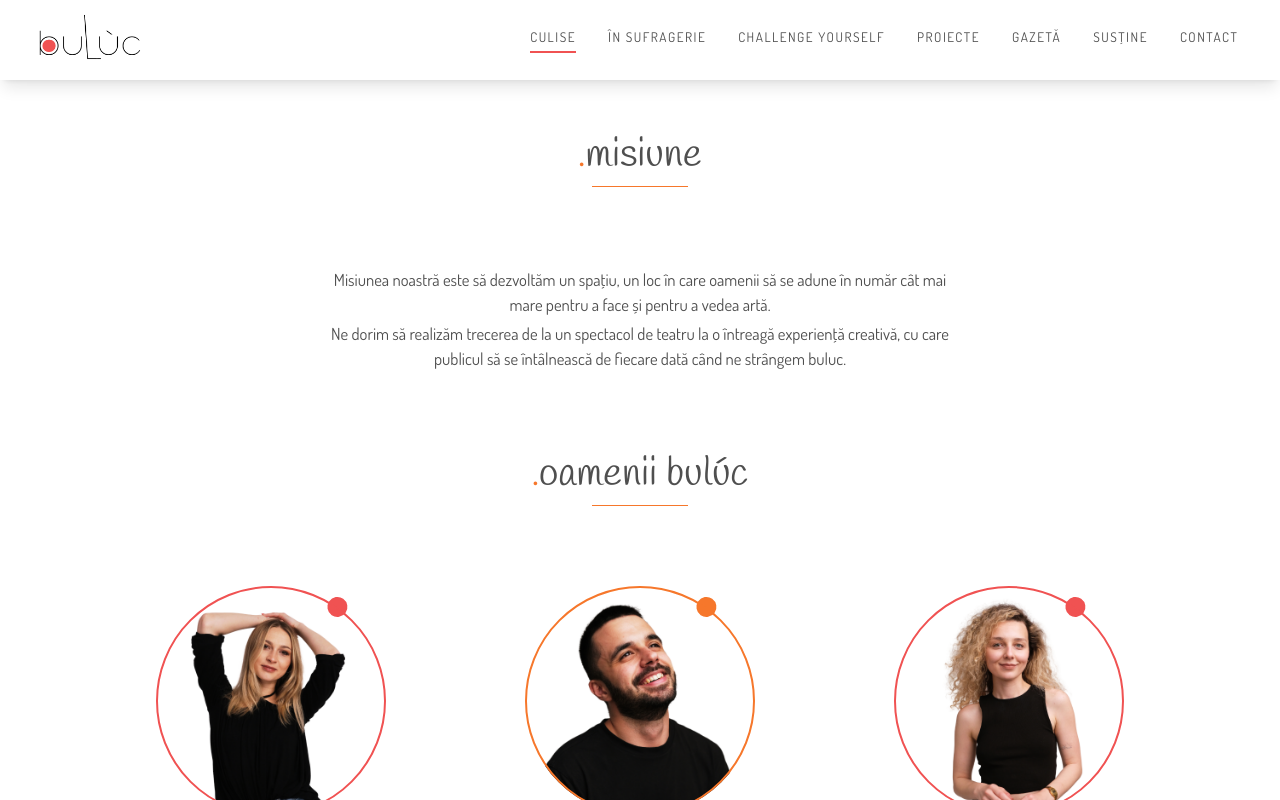
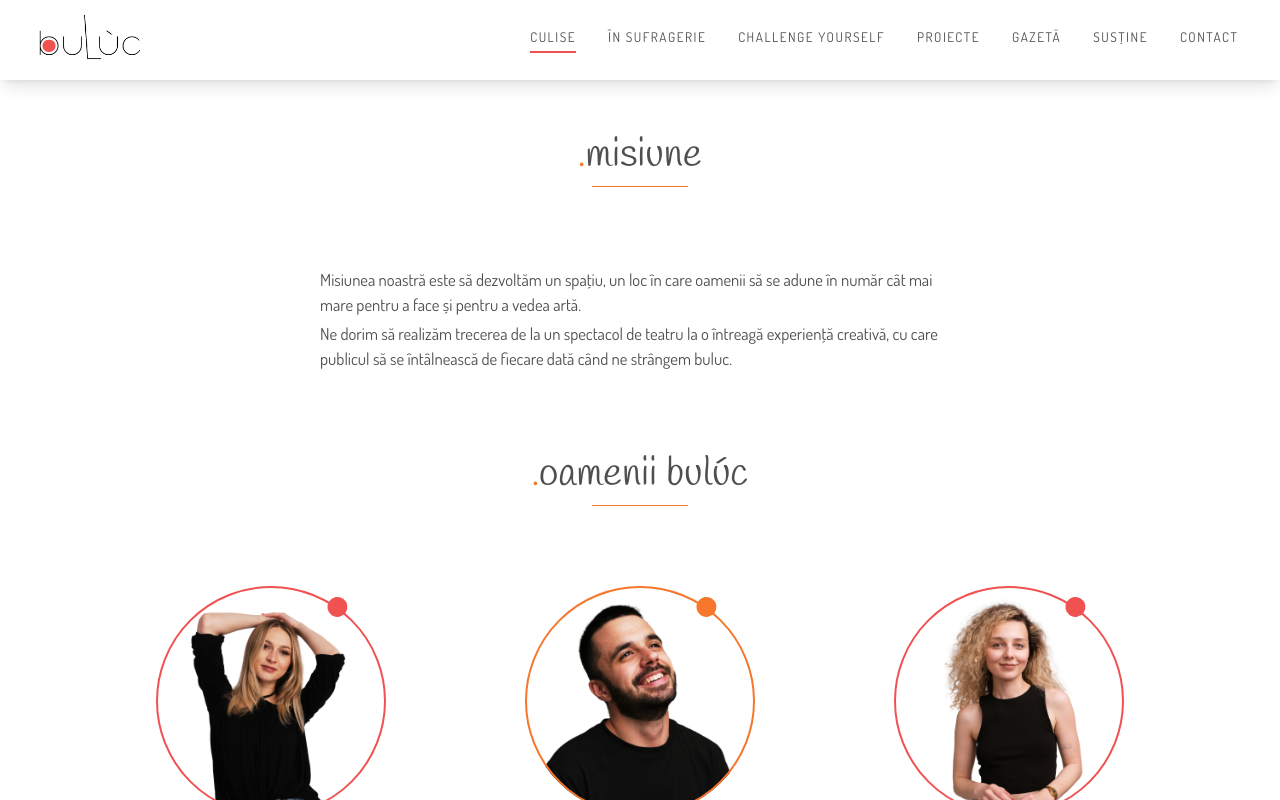
Before and after one commit to sandiflorian1/buluc, a React (Vite) app: page /culise in a window 1280 px wide. Built offline with nearby package versions, Linux system fonts and the light colour scheme.

Commit message:
Remove text-center and some text

```diff
--- a/src/pages/ChallengeYourself.tsx
+++ b/src/pages/ChallengeYourself.tsx
@@ -1,5 +1,4 @@
 import MainLayout from "../components/layouts/MainLayout";
-import { Title, Paragraph, Subtitle } from "../components/layouts";
 import TeamMemberCard from "../components/cards/TeamMemberCard";
 
 
@@ -21,14 +20,7 @@ export default function ChallengeYourself () {
             <div className="corner-circle c2 bg-white" />
           </div>
           <div>
-            <h3 className="title font-bold text-red">
-              <span className="text-orange">.</span>
-              unde & cand?
-            </h3>
 
-            <p className="mb-1 text-5xl md:text-xl font-bold"> Str. Madrid nr.4 (zona Dorobanți) - Buluc </p>
-            <p className="mb-1 text-5xl md:text-xl font-bold"> În fiecare LUNI </p>
-            <p className="mb-1 text-5xl md:text-xl font-bold"> de la 18:30 - 20:00 </p>
           </div>
 
 					<img
--- a/src/pages/Despre.tsx
+++ b/src/pages/Despre.tsx
@@ -14,9 +14,9 @@ const MisiuneSection: React.FC = ({ ref }: any) => {
   return (
     <div className="misiune">
       <div className="flex flex-col md:flex-row mx-auto py-8 md:py-8" style={{ maxWidth: '50vw' }}>
-        <div className="flex flex-col text-center text-misiune">
-          <p className="mb-1 text-5xl md:text-xl text-center">Misiunea noastră este să dezvoltăm un spațiu, un loc în care oamenii să se adune în număr cât mai mare pentru a face și pentru a vedea artă.</p>
-          <p className="mb-1 text-5xl md:text-xl text-center">Ne dorim să realizăm trecerea de la un spectacol de teatru la o întreagă experiență creativă, cu care publicul să se întâlnească de fiecare dată când ne strângem buluc.</p>
+        <div className="flex flex-col text-misiune">
+          <p className="mb-1 text-5xl md:text-xl">Misiunea noastră este să dezvoltăm un spațiu, un loc în care oamenii să se adune în număr cât mai mare pentru a face și pentru a vedea artă.</p>
+          <p className="mb-1 text-5xl md:text-xl">Ne dorim să realizăm trecerea de la un spectacol de teatru la o întreagă experiență creativă, cu care publicul să se întâlnească de fiecare dată când ne strângem buluc.</p>
         </div>
       </div>
     </div>
@@ -30,8 +30,8 @@ const LocatieSection: React.FC = () => {
         <img className="mx-auto mb-4 maini" src={IMAGES.sufrageria} loading="lazy" alt="locatie" />
 
         <div className="flex flex-col md:flex-row mx-auto pb-8 md:pb-8" style={{ maxWidth: '60vw' }}>
-          <div className="flex flex-col text-center text-misiune">
-            <p className="mb-1 text-5xl md:text-xl text-center">Ne strângem buluc într-o casă cu trăsături burgheze din inima Capitalei amplasată în zona Dorobanți într-o vilă interbelică din anul 1920. Un loc care te duce înapoi în timp doar de la primii pași făcuți în casă. Un spațiu care îmbină elemente pline de istorie și tradiție: plafon înalt, ferestre mari care permit luminii naturale să pătrundă în încăperi & pardoseli care răsună. Locul nostru de joacă cu o atmosferă intimă și călduroasă care inspiră la creativitate.  </p>
+          <div className="flex flex-col text-misiune">
+            <p className="mb-1 text-5xl md:text-xl">Ne strângem buluc într-o casă cu trăsături burgheze din inima Capitalei amplasată în zona Dorobanți într-o vilă interbelică din anul 1920. Un loc care te duce înapoi în timp doar de la primii pași făcuți în casă. Un spațiu care îmbină elemente pline de istorie și tradiție: plafon înalt, ferestre mari care permit luminii naturale să pătrundă în încăperi & pardoseli care răsună. Locul nostru de joacă cu o atmosferă intimă și călduroasă care inspiră la creativitate.  </p>
           </div>
         </div>
       </div>
```
